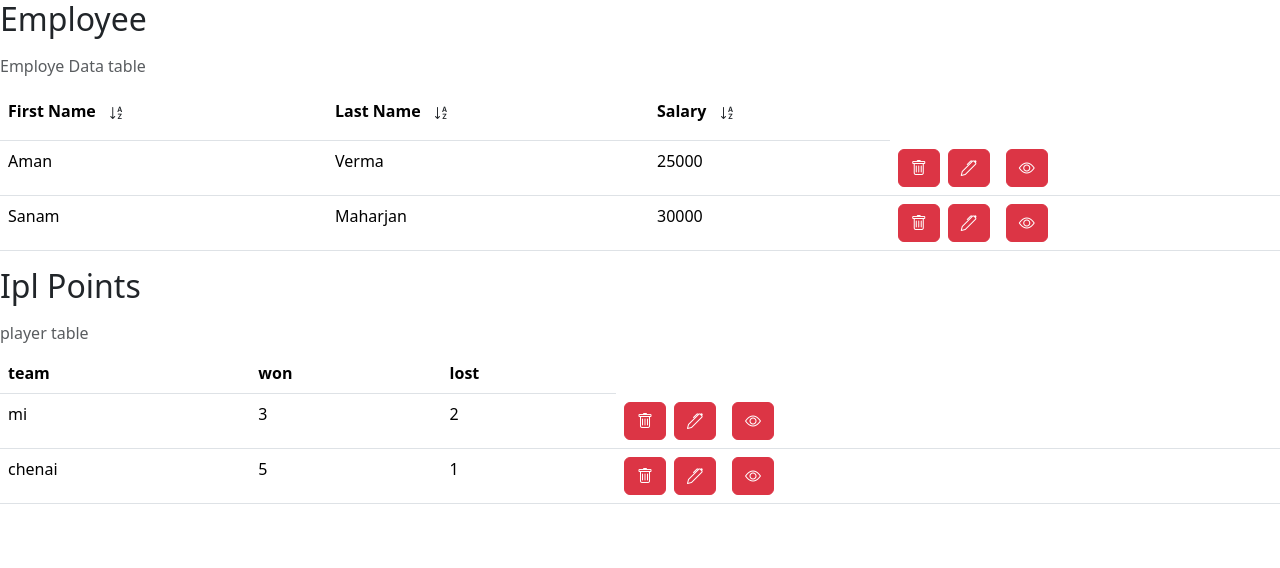
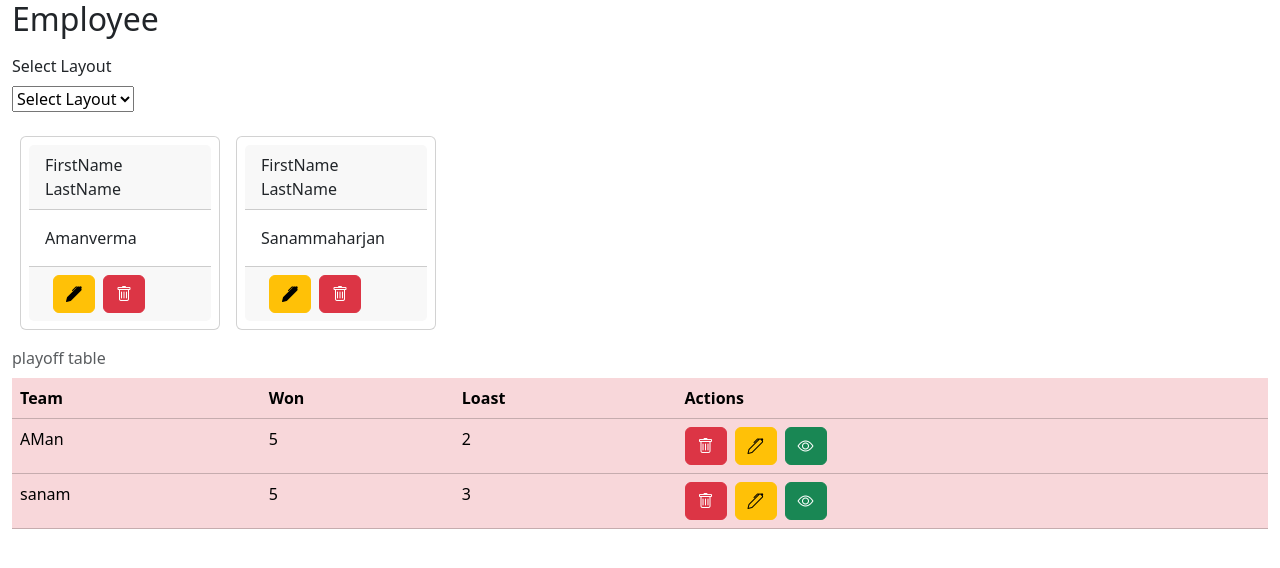
Before and after one commit to amanverma523590/recat-revise, a React (Vite) app in the folder my-project/: page / in a window 1280 px wide. Shown: the top 568 px of the page. Built offline with nearby package versions, Linux system fonts and the light colour scheme.

Commit message:
various fragment

```diff
--- /dev/null
+++ b/my-project/src/Conditional Rendering/CustomDemo.jsx
@@ -0,0 +1,31 @@
+import { useState } from "react";
+import { Grid } from "./Grid";
+
+export function CustomDemo(){
+    const [layout,setLayout] = useState('card');
+
+    function handleLayoutChange(e){
+        setLayout(e.target.value)
+    }
+
+    return(
+        <div className="container-fluid">
+            <h2>Employee</h2>
+            <div className="my-3 w-25">
+                <label className="form-label">Select Layout</label>
+                <div>
+                    <select>
+                        <option>Select Layout</option>
+                        <option value='Grid'>Grid</option>
+                        <option value='Card'>Select Layout</option>
+                    </select>
+                </div>
+            </div>
+
+            <Grid layout={layout} theme='table-warning' sorting={true} caption='Employe Data Table' fields={ ["FirstName","LastName","Salary"] } data={[{FirstName:"Aman",LastName:"verma", Salary:50000 },{FirstName:"Sanam",LastName:"maharjan", Salary:1000000 }]} />
+
+            <Grid layout='grid' theme='table-danger' caption='playoff table' fields={['Team',"Won","Loast"]} data={[{Team:"AMan",won:5,lost:2}, {Team:"sanam",won:5,lost:3}]} />
+
+        </div>
+    )
+}
--- /dev/null
+++ b/my-project/src/Conditional Rendering/Grid.jsx
@@ -0,0 +1,62 @@
+export function Grid(props) {
+  if (props.layout === "grid") {
+    return (
+      <table className={`table ${props.theme} table-hover caption-top`}>
+        <caption>{props.caption}</caption>
+        <thead>
+          <tr>
+            {props.fields.map((field) => (
+              <th key={field}>
+                {field}
+                {props.sorting === true ? (
+                  <button className="btn bi bi-sort-alpha-down"></button>
+                ) : null}
+              </th>
+            ))}
+            <th>Actions</th>
+          </tr>
+        </thead>
+        <tbody>
+          {props.data.map((record, index) => (
+            <tr key={index}>
+              {Object.keys(record).map((key) => (
+                <td key={key}>{record[key]}</td>
+              ))}
+              <td>
+                <button className="btn btn-danger bi bi-trash"></button>
+                <button className="btn btn-warning bi bi-pen mx-2"></button>
+                <button className="btn btn-success bi bi-eye"></button>
+              </td>
+            </tr>
+          ))}
+        </tbody>
+      </table>
+    );
+  } else if (props.layout === "card") {
+    return (
+      <div className="d-flex flex-wrap flex-row">
+        {props.data.map((record, index) => (
+          <div key={index} className="card p-2 m-2" style={{ width: "200px" }}>
+            <div className="card-header">
+              {Object.keys(record)[0]} {Object.keys(record)[1]}
+            </div>
+            <div className="card-body">
+              {record[Object.keys(record)[0]]}
+              {record[Object.keys(record)[1]]}
+            </div>
+            <div className="card-footer">
+              <button className="btn btn-warning bi bi-pen-fill mx-2"></button>
+              <button className="btn btn-danger bi bi-trash"></button>
+            </div>
+          </div>
+        ))}
+      </div>
+    );
+  } else {
+    return (
+      <div>
+        <h3>Please Select a layout</h3>
+      </div>
+    );
+  }
+}
--- a/my-project/src/main.jsx
+++ b/my-project/src/main.jsx
@@ -2,10 +2,11 @@ import { StrictMode } from 'react'
 import { createRoot } from 'react-dom/client'
 import 'bootstrap/dist/css/bootstrap.min.css'
 import 'bootstrap-icons/font/bootstrap-icons.css';
-import {HookForm} from './React Hook Form/HookForm'
+import { CustomDemo } from './Conditional Rendering/CustomDemo';
+
 
 createRoot(document.getElementById('root')).render(
   <StrictMode>
-   <HookForm/>
+    <CustomDemo/>
   </StrictMode>
 )
```
Also changed, not shown: my-project/src/Conditional Rendering/Condition.jsx (added, +59 -0 lines).
